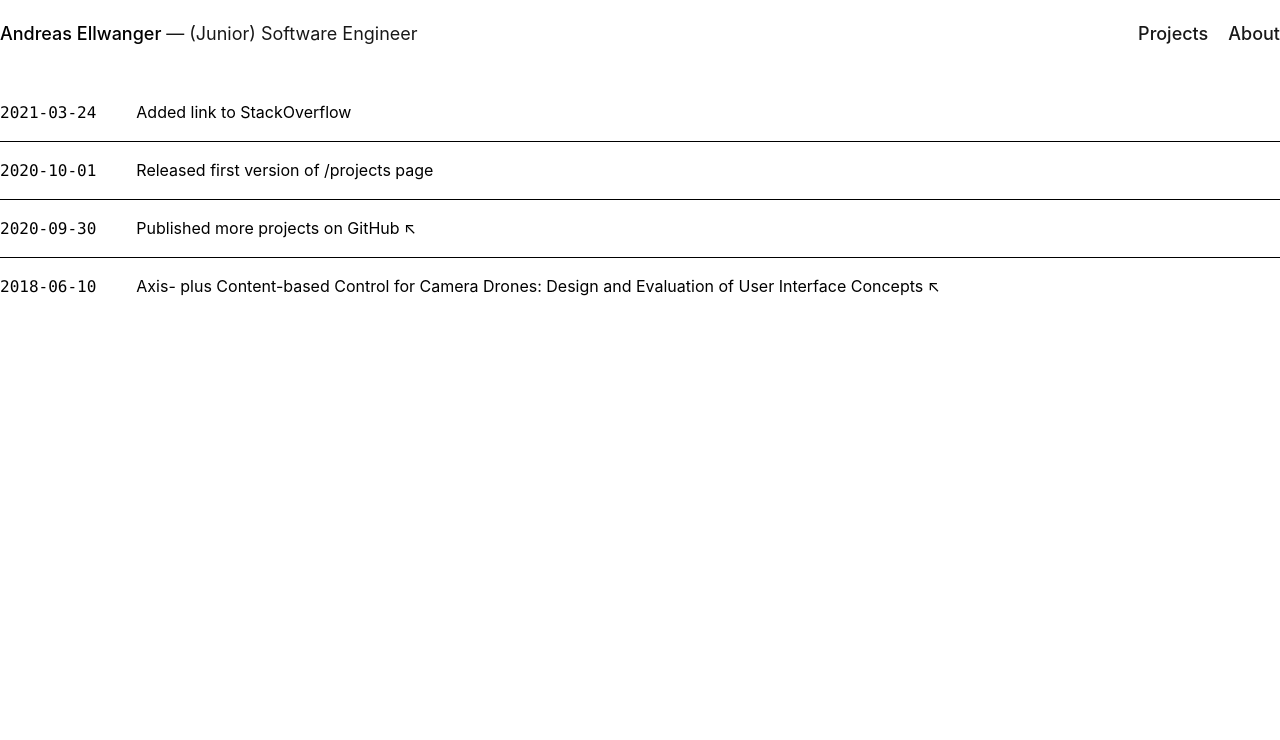
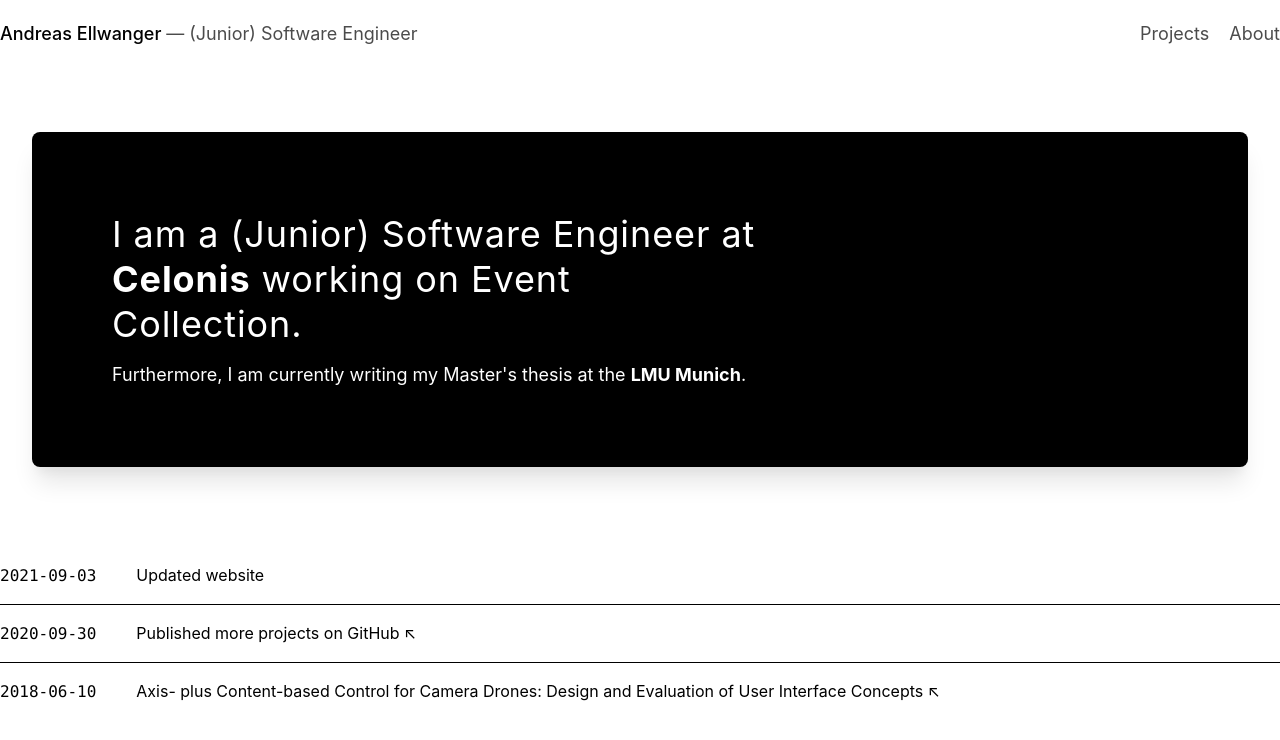
Before and after one commit to ndrsllwngr/andreasellwanger.com, a Next.js app: page / in a window 1280 px wide. Shown: the top 740 px of the page. Built offline with nearby package versions, Linux system fonts and the light colour scheme; what @tailwindcss/typography would draw is missing.

Commit message:
Add panel to /index

```diff
--- a/components/about.js
+++ b/components/about.js
@@ -14,7 +14,7 @@ const AboutLink = ({children, href}) => {
 export const About = () => {
   return (
     <div>
-      <div className="flex flex-row flex-wrap container items-center justify-between mx-auto px-4 sm:px-0">
+      <div className="max-w-7xl flex flex-row flex-wrap container items-center justify-between mx-auto px-4 sm:px-0">
         <p className="font-sans text-black text-lg">
           My name is Andreas Ellwanger. I am a postgraduate student, currently pursuing a Masters&apos; degree of
           Computer Sciences at LMU Munich, Germany. In 2018 I studied abroad at Leiden University,
--- a/components/blog-preview.js
+++ b/components/blog-preview.js
@@ -1,9 +1,17 @@
 import React from 'react'
-import { PropTypes } from 'prop-types'
+import {PropTypes} from 'prop-types'
 import Link from 'next/link'
 
-const BlogEntry = ({ date, title, link, external = false }) => {
-  if (external) {
+const BlogEntry = ({date, title, link, isExternal = false, isLink = false}) => {
+  if (!isLink) {
+    return (
+      <>
+        <span className="font-mono mr-10">{date}</span>
+        <span className="font-sans">{title}</span>
+      </>
+    )
+  }
+  if (isExternal) {
     return (
       <a href={link}>
         <span className="font-mono mr-10">{date}</span>
@@ -31,38 +39,34 @@ BlogEntry.propTypes = {
 const blogEntries = [
   {
     id: 1,
-    title:'Added link to StackOverflow',
-    link:'/',
-    date:'2021-03-24',
-    external: false,
+    title: 'Updated website',
+    link: '/',
+    date: '2021-09-03',
+    isLink: false,
+    isExternal: false,
   },
   {
     id: 2,
-    title:'Released first version of /projects page',
-    link:'/projects',
-    date:'2020-10-01',
-    external: false,
+    title: 'Published more projects on GitHub',
+    link: 'https://github.com/ndrsllwngr/',
+    date: '2020-09-30',
+    isLink: true,
+    isExternal: true,
   },
   {
     id: 3,
-    title:'Published more projects on GitHub',
-    link:'https://github.com/ndrsllwngr/',
-    date:'2020-09-30',
-    external: true,
-  },
-  {
-    id: 4,
-    title:'Axis- plus Content-based Control for Camera Drones: Design and Evaluation of User Interface Concepts',
-    link:'https://dl.acm.org/doi/10.1145/3213526.3213529',
-    date:'2018-06-10',
-    external: true,
+    title: 'Axis- plus Content-based Control for Camera Drones: Design and Evaluation of User Interface Concepts',
+    link: 'https://dl.acm.org/doi/10.1145/3213526.3213529',
+    date: '2018-06-10',
+    isLink: true,
+    isExternal: true,
   },
 ]
 
 export const BlogPreview = () => {
   return (
-    <div className="flex flex-row flex-wrap container items-center justify-center mx-auto mt-4">
-      <ListWithDividers items={blogEntries} />
+    <div className="flex flex-row flex-wrap container items-center justify-center mx-auto mt-4 max-w-7xl">
+      <ListWithDividers items={blogEntries}/>
     </div>
   )
 }
@@ -72,7 +76,8 @@ const ListWithDividers = ({items = []}) => {
     <ul role="list" className="divide-y divide-black w-full">
       {items.map((item) => (
         <li key={item.id} className="px-4 py-4 sm:px-0">
-          <BlogEntry link={item.link} title={item.title} date={item.date} external={item.external} />
+          <BlogEntry link={item.link} title={item.title} date={item.date} isExternal={item.isExternal}
+                     isLink={item.isLink}/>
         </li>
       ))}
     </ul>
--- a/components/header.js
+++ b/components/header.js
@@ -8,10 +8,10 @@ const Page = ({ title, href }) => {
   return (
     <Link href={href}>
       <a
-        className={`font-medium text-lg text-black opacity-90 hover:opacity-100 ml-5 py-1 ${
+        className={`text-lg text-black hover:text-blue-700 opacity-70 hover:opacity-100 ml-5 py-1 ${
           router.pathname === href
             ? 'underline'
-            : 'no-underline'
+            : ''
         }`}
       >
         {title}
@@ -24,12 +24,12 @@ export const Header = () => {
   // const router = useRouter()
   return (
     <header className="">
-      <div className="flex flex-row flex-wrap container items-center justify-between mx-auto px-4 sm:px-0 py-4">
+      <div className="flex flex-row flex-wrap container items-center justify-between mx-auto max-w-7xl px-4 sm:px-0 py-4">
         <div>
           <Link href="/">
             {/* <a className="text-black dark:text-white">●</a> */}
-            <a className="group font-medium text-black font-sans text-lg py-1 sm:py-0">
-              Andreas Ellwanger <span className="font-normal opacity-90 group-hover:opacity-100 inline-block md:inline">— (Junior) Software Engineer</span>
+            <a className="group font-medium text-black font-sans text-lg py-1 sm:py-0 hover:text-blue-700">
+              Andreas Ellwanger <span className="font-normal opacity-70 group-hover:opacity-100 inline-block md:inline">— (Junior) Software Engineer</span>
             </a>
           </Link>
         </div>
--- a/components/layout.js
+++ b/components/layout.js
@@ -2,7 +2,7 @@ import React from 'react'
 import PropTypes from 'prop-types'
 
 export const Layout = ({ children }) => {
-  return <div className="antialiased min-h-screen font-sans">{children}</div>
+  return <div className="">{children}</div>
 }
 
 Layout.propTypes = {
--- /dev/null
+++ b/components/panel-home.js
@@ -0,0 +1,47 @@
+import React from "react";
+
+export const PanelHome = () => {
+  return (
+    <div className="bg-white">
+      <div className="max-w-7xl mx-auto py-16 px-4 sm:px-6 lg:px-8">
+        <div className="bg-black text-white rounded-lg shadow-xl overflow-hidden lg:grid lg:grid-cols-3 lg:gap-4">
+          <div className="pt-10 pb-12 px-6 sm:pt-16 sm:px-16 lg:py-16 lg:pr-0 xl:py-20 xl:px-20 col-span-2">
+            <div className="lg:self-center">
+              <h2 className="text-3xl sm:text-4xl tracking-wide font-sans leading-tight md:leading-tight">
+               I am a (Junior) Software Engineer at <HeroLink
+                href="https://www.celonis.com"
+              >
+                Celonis
+              </HeroLink> working on Event Collection.
+              </h2>
+              <p className='mt-4 text-lg leading-6'>Furthermore, I am currently writing my Master's thesis at the <a
+                href="https://www.uni-muenchen.de/"
+                className="hover:bg-celonis hover:text-black rounded-md px-1 -mx-1 font-bold text-white"
+              >
+                LMU Munich
+              </a>.</p>
+            </div>
+          </div>
+          {/*<div className="-mt-6 aspect-w-5 aspect-h-3 md:aspect-w-2 md:aspect-h-1">*/}
+          {/*  <img*/}
+          {/*    className="transform translate-x-6 translate-y-6 rounded-md object-cover object-left-top sm:translate-x-16 lg:translate-y-20"*/}
+          {/*    src="https://tailwindui.com/img/component-images/full-width-with-sidebar.jpg"*/}
+          {/*    alt="App screenshot"*/}
+          {/*  />*/}
+          {/*</div>*/}
+        </div>
+      </div>
+    </div>
+  )
+}
+
+const HeroLink = ({children, href}) => {
+  return (
+    <a
+      href={href}
+      className="hover:bg-celonis hover:text-black rounded-md px-2 -mx-2 font-bold text-white"
+    >
+      {children}
+    </a>
+  )
+}
--- a/package.json
+++ b/package.json
@@ -48,6 +48,7 @@
 	},
 	"devDependencies": {
 		"@svgr/webpack": "5.5.0",
+		"@tailwindcss/aspect-ratio": "0.2.1",
 		"@typescript-eslint/eslint-plugin": "4.30.0",
 		"@typescript-eslint/parser": "4.30.0",
 		"autoprefixer": "^10.3.3",
--- a/pages/_document.js
+++ b/pages/_document.js
@@ -67,7 +67,7 @@ class NextSite extends Document {
 						ampOnly={<script async custom-element="amp-form" src="https://cdn.ampproject.org/v0/amp-form-0.1.js" />}
 					/> */}
         </Head>
-        <body className="bg-white">
+        <body className="bg-white sm:min-h-screen sm:overflow-y-scroll antialiased font-sans">
           <Main />
           <NextScript />
           {/* <AmpWrap
--- a/pages/index.js
+++ b/pages/index.js
@@ -9,12 +9,14 @@ import { LogoCloud } from '@/components/logo-cloud'
 import { BlogPreview } from '@/components/blog-preview'
 import { About } from '@/components/about'
 import { Footer } from '@/components/footer'
+import {PanelHome} from "@/components/panel-home";
 
 const LandingPage = () => {
   return (
     <Layout>
       <HtmlHead />
       <Header />
+      <PanelHome />
       {/*<Hero />*/}
       <BlogPreview />
     </Layout>
--- a/tailwind.config.js
+++ b/tailwind.config.js
@@ -1,4 +1,5 @@
 const defaultTheme = require('tailwindcss/defaultTheme')
+const colors = require('tailwindcss/colors')
 
 module.exports = {
   mode: 'jit',
@@ -15,10 +16,6 @@ module.exports = {
         'my-grey-2': '#333',
         celonis: '#5cfe50',
         lmu: '#009440',
-        transparent: 'transparent',
-        current: 'currentColor',
-        black: '#000',
-        white: '#fff',
         code: {
           punctuation: '#A1E8FF',
           tag: '#D58FFF',
@@ -27,6 +24,9 @@ module.exports = {
           string: '#A2F679',
           highlight: 'rgba(134, 239, 172, 0.25)',
         },
+        sky: colors.sky,
+        orange: colors.orange,
+        indigo: colors.indigo,
       },
       fontFamily: {
         sans: ['Inter', ...defaultTheme.fontFamily.sans],
@@ -41,5 +41,6 @@ module.exports = {
   },
   plugins: [
     require('@tailwindcss/typography'), // https://tailwindcss.com/docs/typography-plugin
+    require('@tailwindcss/aspect-ratio')
   ],
 }
```
Also changed, not shown: 1 other file (tests, documents, lock files or other folders).
